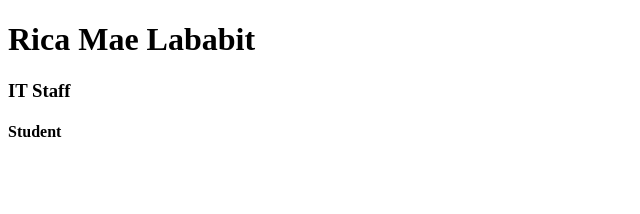
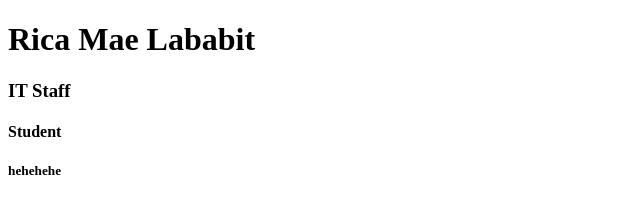
Before and after one commit to akircm/ACT-WS, a plain HTML site: page index.html in a window 1280 px wide. Shown: the full height of the page, 0-640 px from the left. Drawn offline with Linux system fonts and the light colour scheme.

Commit message:
nag add ng hehe

```diff
--- a/index.html
+++ b/index.html
@@ -9,5 +9,6 @@
     <h1>Rica Mae Lababit</h1>
     <h3>IT Staff</h3>
     <h4>Student</h4>
+    <h5>hehehehe</h5>
 </body>
 </html>
```
